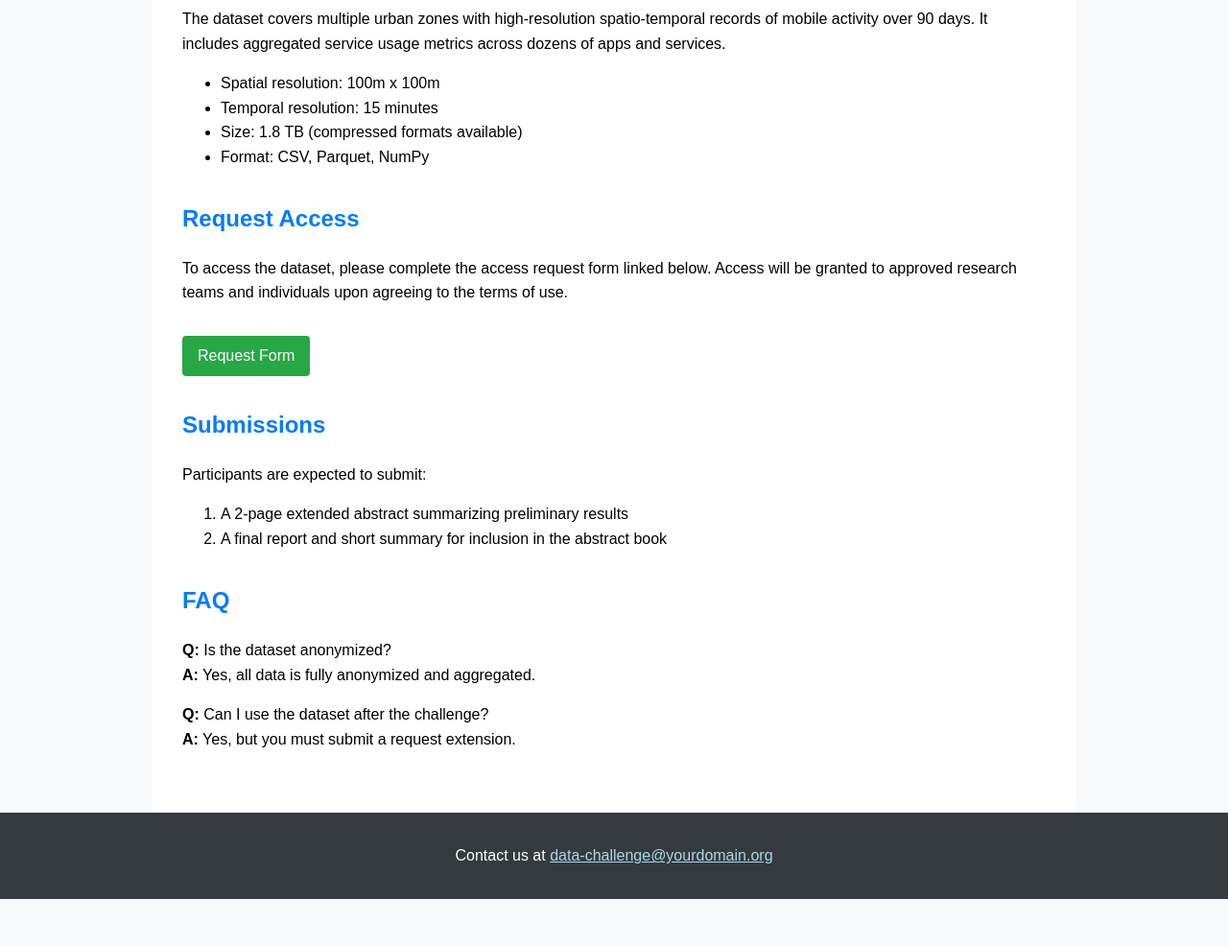
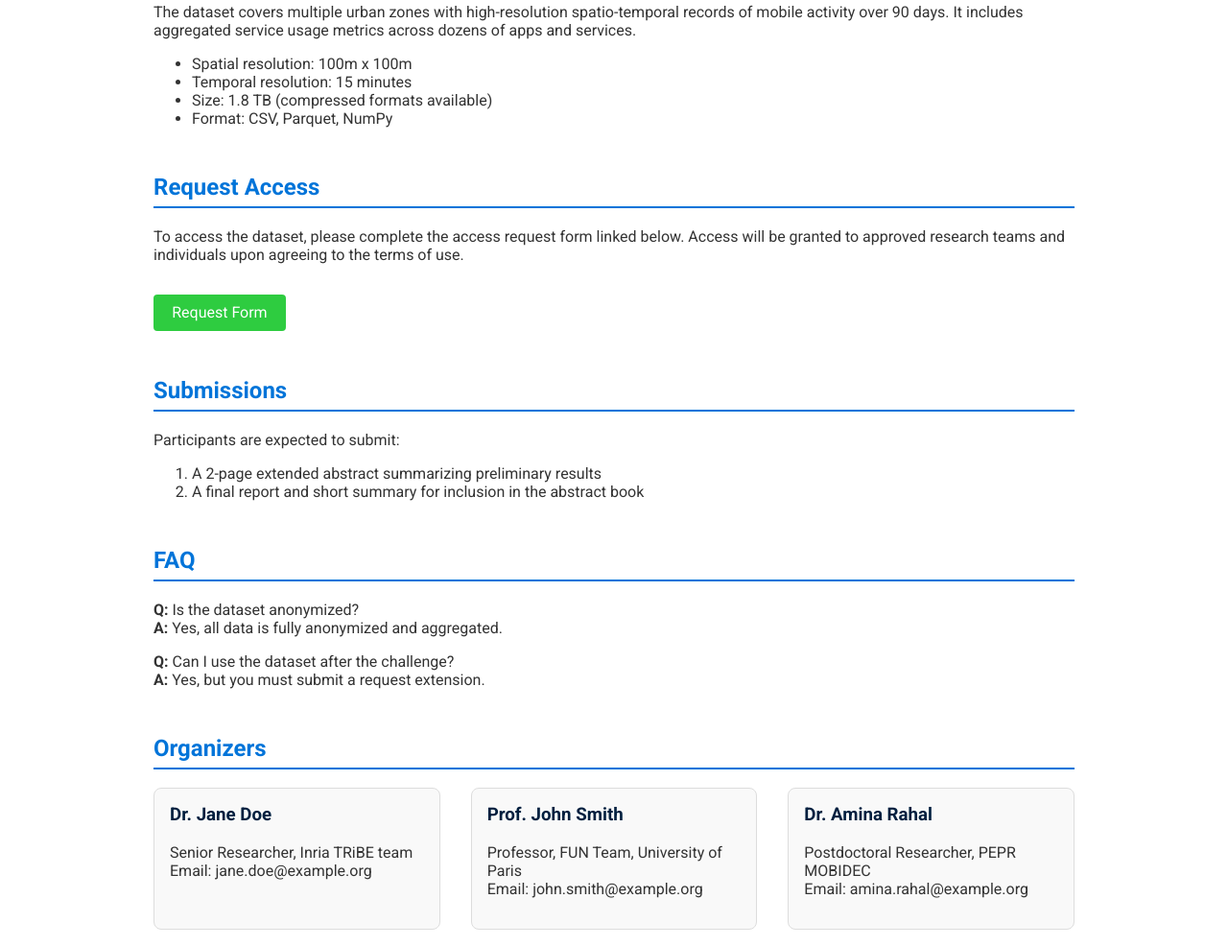
Before and after one commit to babdelmounaim/mobility-data-challenge, a plain HTML site: page index.html in a window 1280 px wide. Shown: the part 454-1440 px from the top of the page at 96% size. Before the commit the page ends 1391 px from the top, so only its background shows below. Drawn offline with Linux system fonts and the light colour scheme.

Commit message:
Update index.html

```diff
--- a/index.html
+++ b/index.html
@@ -4,51 +4,77 @@
   <meta charset="UTF-8">
   <meta name="viewport" content="width=device-width, initial-scale=1.0">
   <title>Mobility Data Challenge 2025</title>
+  <link href="https://fonts.googleapis.com/css2?family=Roboto:wght@300;400;700&display=swap" rel="stylesheet">
   <style>
     body {
-      font-family: Arial, sans-serif;
+      font-family: 'Roboto', sans-serif;
       margin: 0;
       padding: 0;
-      line-height: 1.6;
-      background-color: #f8f9fa;
+      background-color: #ffffff;
+      color: #333333;
     }
     header, footer {
-      background-color: #343a40;
+      background-color: #001f3f;
       color: white;
-      padding: 1em 2em;
+      padding: 1.5em 2em;
       text-align: center;
     }
     nav {
-      background: #007bff;
+      background: #0074D9;
       color: white;
       text-align: center;
-      padding: 0.5em;
+      padding: 0.75em;
     }
     nav a {
       color: white;
       margin: 0 15px;
       text-decoration: none;
+      font-weight: bold;
+    }
+    nav a:hover {
+      text-decoration: underline;
     }
     main {
       padding: 2em;
-      max-width: 900px;
+      max-width: 960px;
       margin: auto;
-      background-color: white;
     }
     section {
-      margin-bottom: 2em;
+      margin-bottom: 3em;
     }
     h2 {
-      color: #007bff;
+      color: #0074D9;
+      border-bottom: 2px solid #0074D9;
+      padding-bottom: 0.25em;
     }
     a.button {
       display: inline-block;
-      padding: 0.5em 1em;
+      padding: 0.6em 1.2em;
       margin-top: 1em;
-      background-color: #28a745;
+      background-color: #2ECC40;
       color: white;
       text-decoration: none;
       border-radius: 4px;
+      transition: background-color 0.3s ease;
+    }
+    a.button:hover {
+      background-color: #27ae60;
+    }
+    .organizers {
+      display: flex;
+      flex-wrap: wrap;
+      gap: 2em;
+    }
+    .organizer {
+      flex: 1 1 250px;
+      border: 1px solid #ddd;
+      padding: 1em;
+      border-radius: 8px;
+      background-color: #f9f9f9;
+    }
+    .organizer h3 {
+      margin-top: 0;
+      color: #001f3f;
     }
   </style>
 </head>
@@ -64,6 +90,7 @@
     <a href="#access">Request Access</a>
     <a href="#submission">Submission</a>
     <a href="#faq">FAQ</a>
+    <a href="#organizers">Organizers</a>
   </nav>
 
   <main>
@@ -105,6 +132,24 @@
       <p><strong>Q:</strong> Can I use the dataset after the challenge?<br>
       <strong>A:</strong> Yes, but you must submit a request extension.</p>
     </section>
+
+    <section id="organizers">
+      <h2>Organizers</h2>
+      <div class="organizers">
+        <div class="organizer">
+          <h3>Dr. Jane Doe</h3>
+          <p>Senior Researcher, Inria TRiBE team<br>Email: jane.doe@example.org</p>
+        </div>
+        <div class="organizer">
+          <h3>Prof. John Smith</h3>
+          <p>Professor, FUN Team, University of Paris<br>Email: john.smith@example.org</p>
+        </div>
+        <div class="organizer">
+          <h3>Dr. Amina Rahal</h3>
+          <p>Postdoctoral Researcher, PEPR MOBIDEC<br>Email: amina.rahal@example.org</p>
+        </div>
+      </div>
+    </section>
   </main>
 
   <footer>
```
